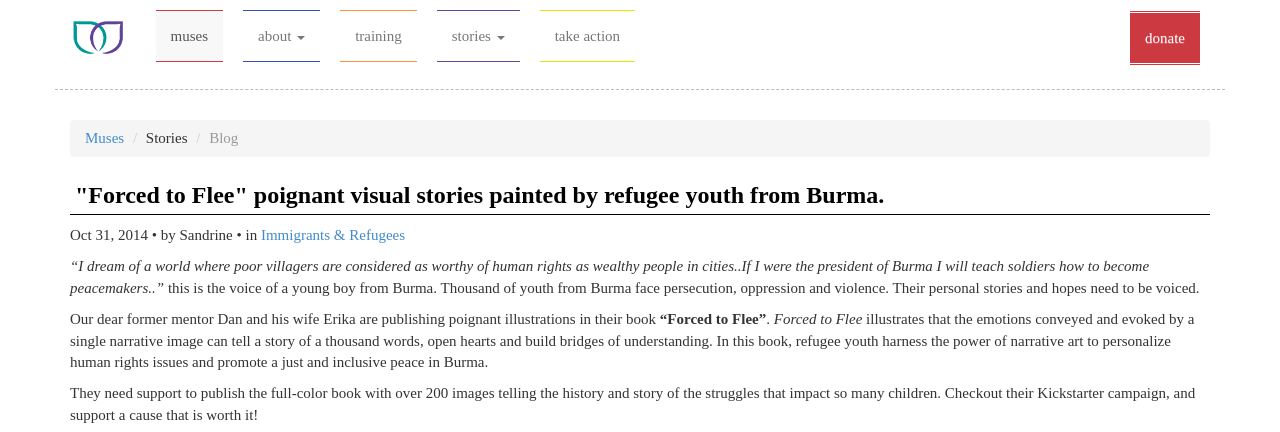
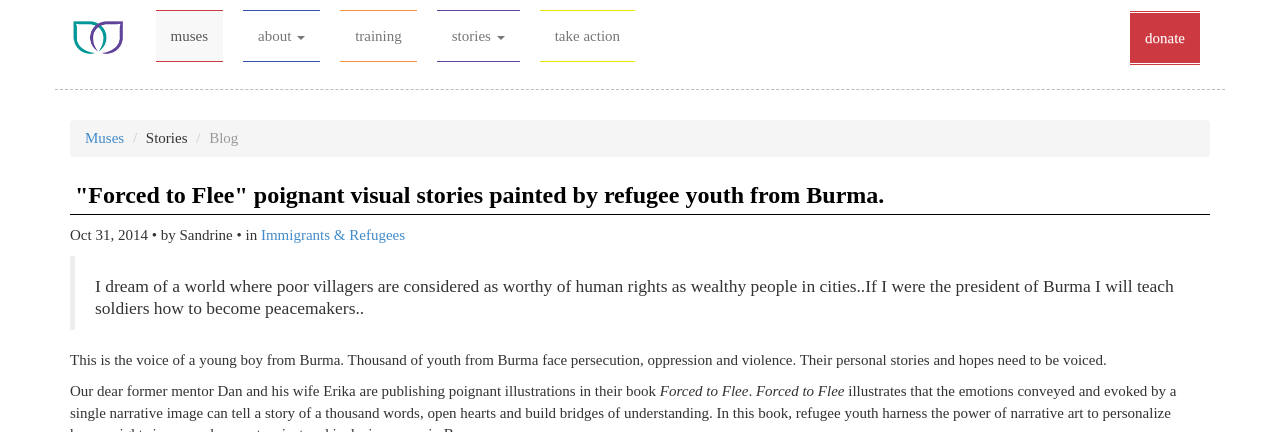
Before and after one commit to seattlemuses/seattlemuses.github.io, a Jekyll site: the page built from _posts/2014-10-31-forced-to-flee-poignant-visual-stories-painted-by-refugee-youth-from-burma.md, in a window 1280 px wide and 1009 px high, cut to the strip 0-432 px from the top of the window. Built offline with Jekyll 4.4.1, drawn with Linux system fonts in a browser that asks for light colours; nearby versions of some CDN libraries.

```diff
--- a/_posts/2014-10-31-forced-to-flee-poignant-visual-stories-painted-by-refugee-youth-from-burma.md
+++ b/_posts/2014-10-31-forced-to-flee-poignant-visual-stories-painted-by-refugee-youth-from-burma.md
@@ -8,9 +8,11 @@ categories:
 thumbnail: "/assets/forced-to-flee.jpg"
 ---
 
-*"I dream of a world where poor villagers are considered as worthy of human rights as wealthy people in cities..If I were the president of Burma I will teach soldiers how to become peacemakers.."* this is the voice of a young boy from Burma. Thousand of youth from Burma face persecution, oppression and violence. Their personal stories and hopes need to be voiced.
+> I dream of a world where poor villagers are considered as worthy of human rights as wealthy people in cities..If I were the president of Burma I will teach soldiers how to become peacemakers..
 
-Our dear former mentor Dan and his wife Erika are publishing poignant illustrations in their book **"Forced to Flee"**. *Forced to Flee* illustrates that the emotions conveyed and evoked by a single narrative image can tell a story of a thousand words, open hearts and build bridges of understanding. In this book, refugee youth harness the power of narrative art to personalize human rights issues and promote a just and inclusive peace in Burma.
+This is the voice of a young boy from Burma. Thousand of youth from Burma face persecution, oppression and violence. Their personal stories and hopes need to be voiced.
+
+Our dear former mentor Dan and his wife Erika are publishing poignant illustrations in their book *Forced to Flee*. *Forced to Flee* illustrates that the emotions conveyed and evoked by a single narrative image can tell a story of a thousand words, open hearts and build bridges of understanding. In this book, refugee youth harness the power of narrative art to personalize human rights issues and promote a just and inclusive peace in Burma.
 
 They need support to publish the full-color book with over 200 images telling the history and story of the struggles that impact so many children. Checkout their Kickstarter campaign, and support a cause that is worth it!
 
```
